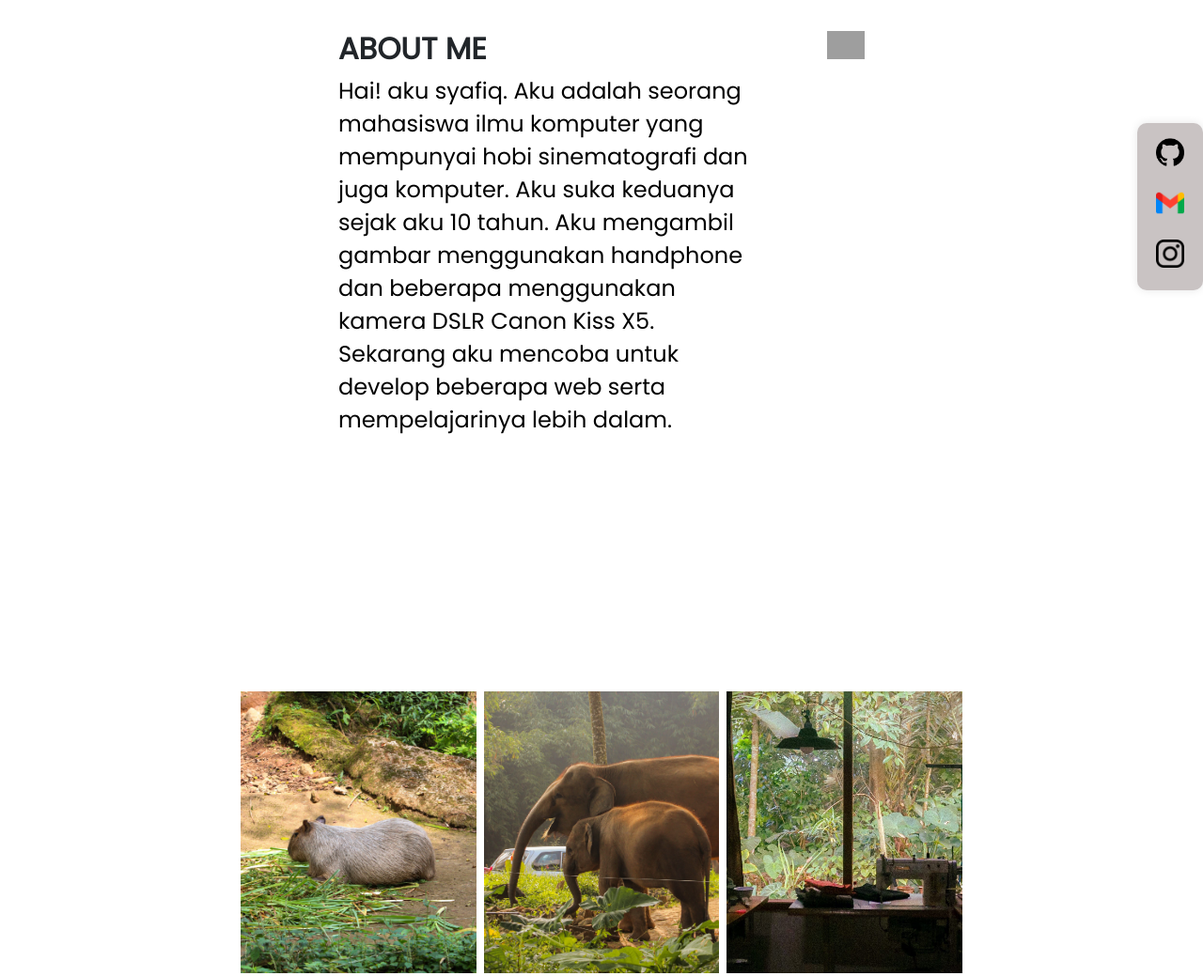
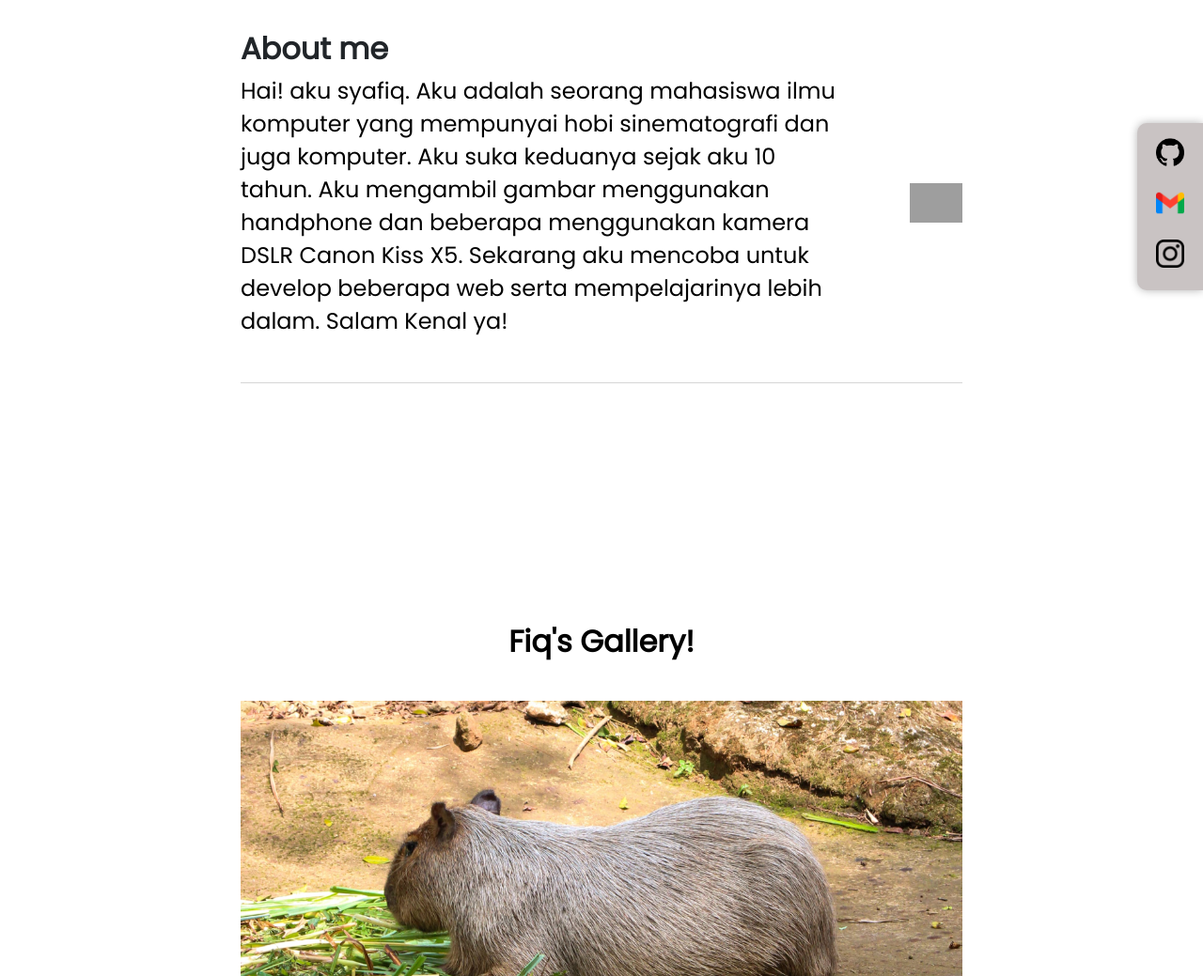
Before and after one commit to Didul-arch/Didul-arch.github.io, a plain HTML site: page index.html in a window 1280 px wide. Shown: the part 180-1219 px from the top of the page at 94% size. Drawn offline with nearby package versions, Linux system fonts and the light colour scheme; grey boxes are pictures that could not be loaded.

Commit message:
Perubahan pada about me dan #arts
ukuran margin dan padding disamakan dengan arts dan ukuran gambar disesuaikan. media query juga mengubah order dari flex pada about me, gambar menjadi column pada #arts

```diff
--- a/index.html
+++ b/index.html
@@ -18,7 +18,6 @@
       integrity="sha384-4bw+/aepP/YC94hEpVNVgiZdgIC5+VKNBQNGCHeKRQN+PtmoHDEXuppvnDJzQIu9"
       crossorigin="anonymous"
     />
-
   </head>
 
   <body>
@@ -26,18 +25,17 @@
       <ul class="logo-navbar">
         <li>my porto.</li>
       </ul>
-
     </nav>
     <main>
       <section id="hero-container">
         <div class="about-me">
-          <h2><b>about me</b></h2>
+          <h2><b>About me</b></h2>
           <p>
             Hai! aku syafiq. Aku adalah seorang mahasiswa ilmu komputer yang
             mempunyai hobi sinematografi dan juga komputer. Aku suka keduanya
             sejak aku 10 tahun. Aku mengambil gambar menggunakan handphone dan
             beberapa menggunakan kamera DSLR Canon Kiss X5. Sekarang aku mencoba
-            untuk develop beberapa web serta mempelajarinya lebih dalam.
+            untuk develop beberapa web serta mempelajarinya lebih dalam. Salam Kenal ya!
           </p>
         </div>
         <div class="profile-img">
@@ -45,6 +43,7 @@
         </div>
       </section>
       <section id="arts">
+        <h2 class="section-header"><b>Fiq's Gallery!</b></h2> <!-- Added header -->
         <div class="pic-cards">
           <img src="assets/capybarasafari.jpg" alt="capybara">
         </div>
@@ -81,7 +80,6 @@
       <div class="footer-mid">
         <h1><b>IWDC</b></h1>
       </div>
-
     </footer>
     <div id="imageModal" class="modal">
       <span class="close">&times;</span>
--- a/style.css
+++ b/style.css
@@ -9,11 +9,10 @@
 h2 {
 	color: #000;
 	font-family: Poppins;
-	font-size: 2rem;
+	font-size: 5rem;
 	font-style: normal;
 	font-weight: 400;
 	line-height: normal;
-	text-transform: uppercase;
 }
 
 p,
@@ -80,8 +79,10 @@ nav a:hover::after {
 #hero-container {
 	display: flex;
 	justify-content: space-evenly;
-	gap: 5rem;
-	margin: 0 22.5rem 0 22.5rem;
+	gap: 4.5rem;
+	margin: 0 16rem 0 16rem;
+	border-bottom: 0.5px solid #d6d6d6; /* Add border-bottom */
+	padding-bottom: 2rem;
 }
 
 .about-me {
@@ -89,8 +90,9 @@ nav a:hover::after {
 }
 
 .profile-img {
-	align-items: center;
+	align-content: center;
 	flex-basis: 1;
+	font-size: 10rem;
 }
 
 .profile-img img {
@@ -106,14 +108,15 @@ nav a:hover::after {
 	display: flex;
 	justify-content: center;
 	padding: 16rem;
-	gap: 0.5rem; /* Add gap between cards */
-	flex-wrap: wrap;
+	gap: 0.7rem; /* Add gap between cards */
+	flex-flow: column wrap;
 }
 
 .pic-cards {
 	flex: 1 calc(25%); /* Ensure all cards have the same initial flex value */
 	overflow: hidden; /* Hide any overflow when image scales */
 	transition: all 0.3s ease;
+
 }
 
 .pic-cards img {
@@ -133,6 +136,13 @@ nav a:hover::after {
 	transform: scale(1.01); /* Slightly scale the image for a nice effect */
 }
 
+.section-header {
+	font-size: 2rem;
+	text-align: center;
+	margin-bottom: 2rem; /* Adjust as needed for spacing */
+	color: #000; /* Customize color as needed */
+}
+
 #social-media {
 	position: fixed; /* Change to fixed for it to stick */
 	top: 50%; /* Stick to the middle of the viewport */
@@ -141,8 +151,8 @@ nav a:hover::after {
 	width: 70px; /* Adjust width as needed */
 	background-color: #c9c3c3; /* Gray background */
 	padding: 1rem;
-	border-radius: 10px;
-	box-shadow: 0 0 10px rgba(0, 0, 0, 0.1);
+	border-radius: 10px 0 0 10px;
+	box-shadow: 0 0 10px rgba(0, 0, 0, 0.3);
 }
 
 .social-icons {
@@ -220,10 +230,22 @@ footer {
 		margin: 0 5rem 0 5rem;
 	}
 
+	.about-me {
+		order: 2;
+	}
+
+	.profile-img {
+		order: 1;
+	}
+
 	.profile-img,
 	.about-me {
 		flex-basis: 100%;
 		text-align: center;
+	}
+
+	.profile-img img {
+		width: 30%;
 	}
 
 	#arts {
@@ -236,21 +258,21 @@ footer {
 		margin: 0 2rem 0 2rem;
 	}
 
-  .about-me{
-    order: 2;
-  }
+	.about-me {
+		order: 2;
+	}
 
-  .profile-img{
-    order: 1;
-  }
+	.profile-img {
+		order: 1;
+	}
 
 	.profile-img img {
 		width: 50%;
 	}
 
-  aside{
-    display: none
-  };
+	aside {
+		display: none;
+	}
 
 	#arts {
 		padding: 4rem;
```
